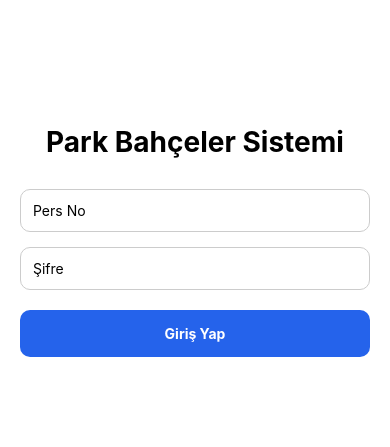
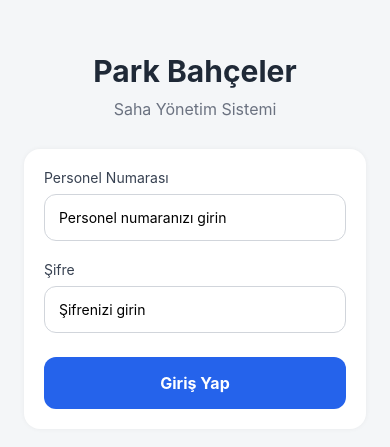
Before and after one commit to abuzettin/park-bahceler-saha-sistemi, a React Native app: screen / in a window 390 px wide. Shown: the part 181-628 px from the top of the page. Built offline with nearby package versions, Linux system fonts and the light colour scheme.

Commit message:
Update LoginScreen.tsx

```diff
--- a/src/screens/LoginScreen.tsx
+++ b/src/screens/LoginScreen.tsx
@@ -1,5 +1,11 @@
-import { useState } from 'react'
-import { View, Text, TextInput, TouchableOpacity, Alert } from 'react-native'
+import React, { useState } from 'react'
+import {
+  View,
+  Text,
+  TextInput,
+  TouchableOpacity,
+  Alert
+} from 'react-native'
 import DashboardScreen from './DashboardScreen'
 import { supabase } from '../services/supabase'
 
@@ -7,8 +13,17 @@ export default function LoginScreen() {
   const [persNo, setPersNo] = useState('')
   const [password, setPassword] = useState('')
   const [loggedIn, setLoggedIn] = useState(false)
+  const [loading, setLoading] = useState(false)
 
   const handleLogin = async () => {
+    if (!persNo || !password) {
+      Alert.alert('Hata', 'Lütfen personel numarası ve şifre girin')
+      return
+    }
+
+    setLoading(true)
+
+    try {
       const { data, error } = await supabase
         .from('users')
         .select('*')
@@ -16,11 +31,18 @@ export default function LoginScreen() {
         .eq('password_hash', password)
         .single()
 
-    if (data) {
+      if (error || !data) {
+        Alert.alert('Hata', 'Personel numarası veya şifre yanlış')
+        setLoading(false)
+        return
+      }
+
       setLoggedIn(true)
-    } else {
-      Alert.alert('Hata', 'Pers No veya şifre yanlış')
+    } catch (err) {
+      Alert.alert('Hata', 'Sisteme bağlanırken hata oluştu')
     }
+
+    setLoading(false)
   }
 
   if (loggedIn) {
@@ -28,42 +50,95 @@ export default function LoginScreen() {
   }
 
   return (
-    <View style={{ flex: 1, justifyContent: 'center', padding: 20 }}>
+    <View
+      style={{
+        flex: 1,
+        justifyContent: 'center',
+        padding: 24,
+        backgroundColor: '#f4f6f8'
+      }}
+    >
       <Text
         style={{
-          fontSize: 28,
+          fontSize: 30,
           fontWeight: 'bold',
-          marginBottom: 30,
           textAlign: 'center',
+          marginBottom: 10,
+          color: '#1f2937'
         }}
       >
-        Park Bahçeler Sistemi
+        Park Bahçeler
+      </Text>
+
+      <Text
+        style={{
+          fontSize: 16,
+          textAlign: 'center',
+          color: '#6b7280',
+          marginBottom: 30
+        }}
+      >
+        Saha Yönetim Sistemi
+      </Text>
+
+      <View
+        style={{
+          backgroundColor: '#fff',
+          padding: 20,
+          borderRadius: 16,
+          shadowColor: '#000',
+          shadowOpacity: 0.05,
+          shadowRadius: 5,
+          elevation: 4
+        }}
+      >
+        <Text
+          style={{
+            marginBottom: 8,
+            fontSize: 14,
+            color: '#374151'
+          }}
+        >
+          Personel Numarası
         </Text>
 
         <TextInput
-        placeholder="Pers No"
           value={persNo}
           onChangeText={setPersNo}
+          placeholder="Personel numaranızı girin"
+          keyboardType="numeric"
           style={{
             borderWidth: 1,
-          borderColor: '#ccc',
-          padding: 12,
-          borderRadius: 10,
-          marginBottom: 15,
+            borderColor: '#d1d5db',
+            borderRadius: 12,
+            padding: 14,
+            marginBottom: 20,
+            backgroundColor: '#fff'
           }}
         />
 
+        <Text
+          style={{
+            marginBottom: 8,
+            fontSize: 14,
+            color: '#374151'
+          }}
+        >
+          Şifre
+        </Text>
+
         <TextInput
-        placeholder="Şifre"
-        secureTextEntry
           value={password}
           onChangeText={setPassword}
+          placeholder="Şifrenizi girin"
+          secureTextEntry
           style={{
             borderWidth: 1,
-          borderColor: '#ccc',
-          padding: 12,
-          borderRadius: 10,
-          marginBottom: 20,
+            borderColor: '#d1d5db',
+            borderRadius: 12,
+            padding: 14,
+            marginBottom: 24,
+            backgroundColor: '#fff'
           }}
         />
 
@@ -71,20 +146,22 @@ export default function LoginScreen() {
           onPress={handleLogin}
           style={{
             backgroundColor: '#2563eb',
-          padding: 15,
-          borderRadius: 10,
+            padding: 16,
+            borderRadius: 12
           }}
         >
           <Text
             style={{
               color: '#fff',
               textAlign: 'center',
-            fontWeight: 'bold',
+              fontSize: 16,
+              fontWeight: 'bold'
             }}
           >
-          Giriş Yap
+            {loading ? 'Giriş Yapılıyor...' : 'Giriş Yap'}
           </Text>
         </TouchableOpacity>
       </View>
+    </View>
   )
 }
```
Lines whose indentation alone changed are shown as unchanged.
